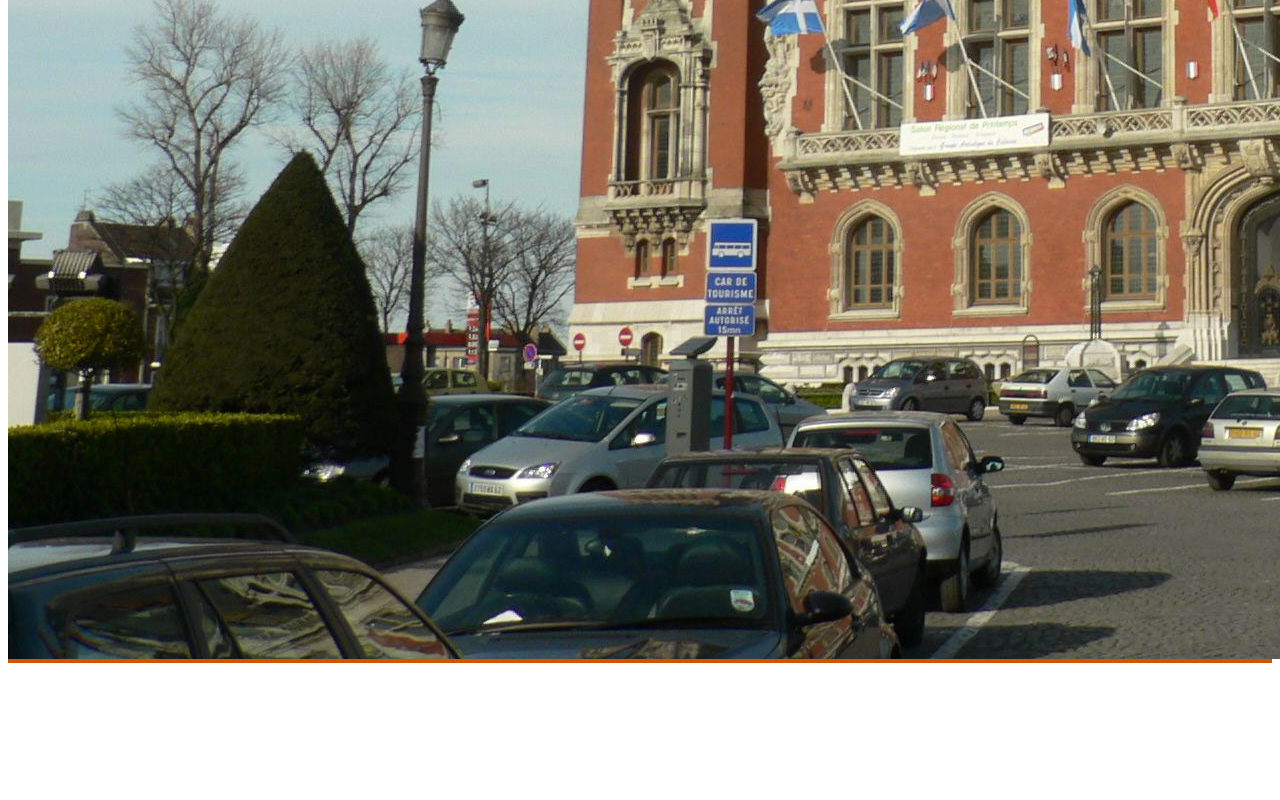
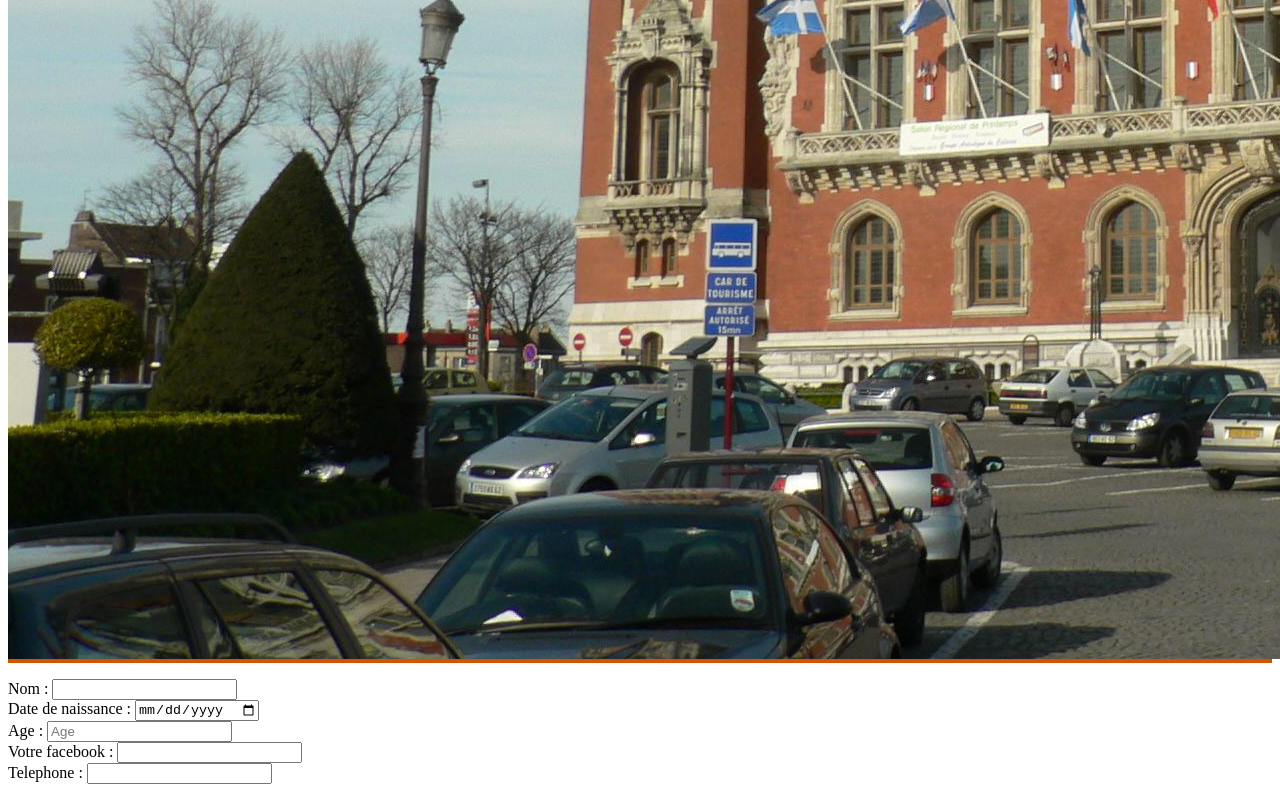
Before and after one commit to johnlomb/hello-world, a plain HTML site: page Tp1.html in a window 1280 px wide. Shown: the part 1507-2307 px from the top of the page. Before the commit the page ends 2186 px from the top, so only its background shows below. Drawn offline with Linux system fonts and the light colour scheme.

Commit message:
ajout formulaire

```diff
--- a/Tp1.html
+++ b/Tp1.html
@@ -19,7 +19,31 @@
 <img src="img/calais.jpg">
 </p>
 </section>
-<section></section>
+<section>
+<form method="post" action="">
+   <p>
+       <label for="nom">Nom :</label>
+       <input type="text" name="name" id="name" />
+
+       <br />
+       <label for="datenais">Date de naissance :</label>
+       <input type="date" name="date" id="date" />
+
+       <br />
+       <label for="ageact">Age :</label>
+       <input type="number" name="age"placeholder="Age"/>
+
+	<br />
+       <label for="facebook">Votre facebook :</label>
+       <input type="url" name="facebook" id="fac" />
+
+	<br />
+       <label for="tel">Telephone :</label>
+       <input type="tel" name="tel" id="telephone" />
+   </p>
+</form>
+
+</section>
 <footer></footer>
 </body>
 </html>
```
